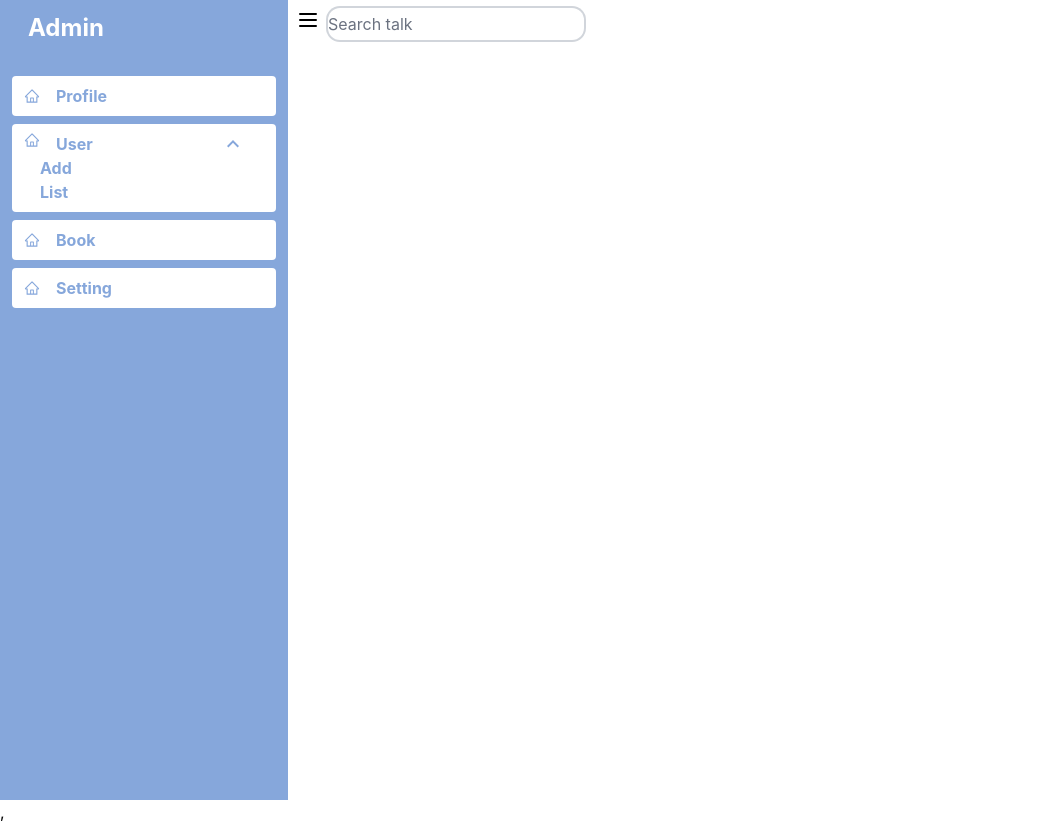
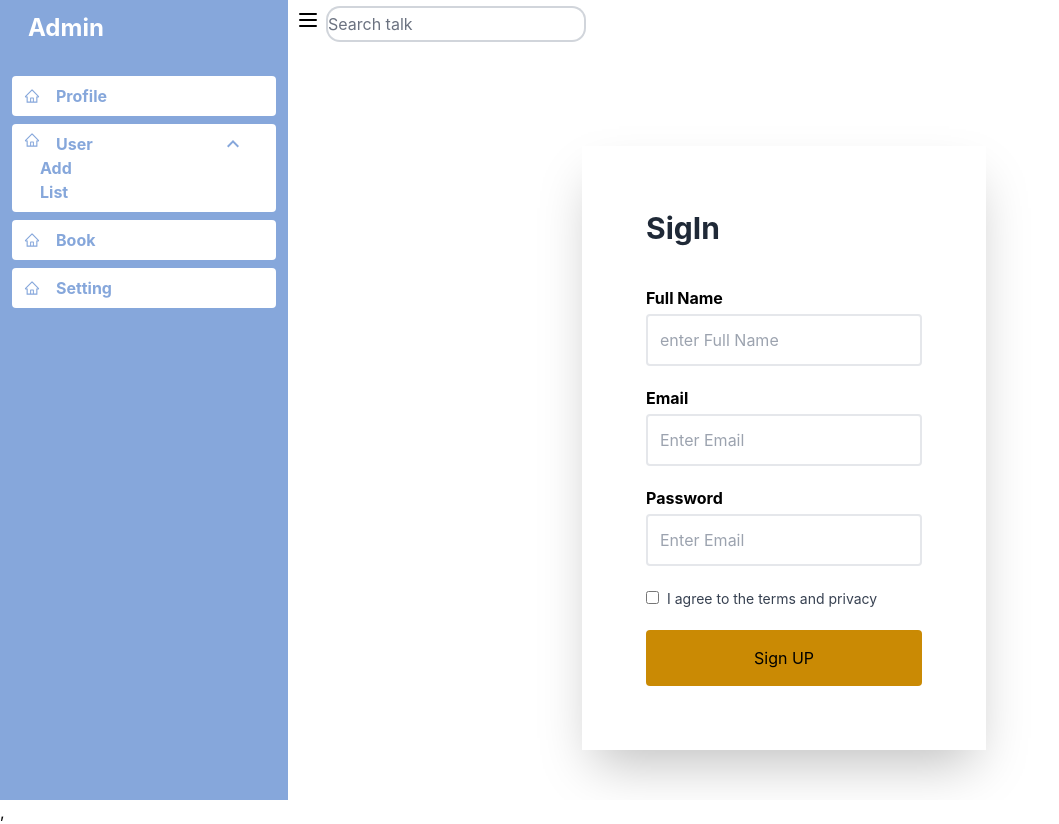
Before and after one commit to aasmitadhakal/Project-, a React (Create React App) app: page /form in a window 1280 px wide. Shown: the whole page, without its empty margins (0-1059 px from the left). Built offline with nearby package versions, Linux system fonts and the light colour scheme.

Commit message:
router added

```diff
--- a/src/App.js
+++ b/src/App.js
@@ -4,6 +4,7 @@ import {Route,Routes} from 'react-router-dom';
 import Paper from "./components/Paper";
 import Navbar from "./components/Navbar";
 import { useState } from "react";
+import Form from "./Form";
 
 // import About from "./About";
 const App = () => {
@@ -32,6 +33,7 @@ const App = () => {
       {/* <Navbar /> */}
     <Route path ='/' element = {<Paper />} />
       <Route path ='/paper' element = {<Paper/>} />
+      <Route path ='/form' element = {<Form/>} />
     </Routes>
     </div>
     </div>
--- /dev/null
+++ b/src/Form.js
@@ -0,0 +1,78 @@
+
+import React,{useState} from 'react';
+import Validation from './Validation'
+const Form =()=>{
+    const [values,setValues] = useState({
+       Fullname:"",
+       email:"",
+       password:"",
+ });
+ const [errors,setErros] =useState({});
+ const handleChange =(event)=>{
+    setValues({
+        ...values,
+        [event.target.name]:event.target.value,
+    }) ;
+ }
+ const handleForSubmit =(event) =>{
+     event.preventDefault(event);
+     setErros(Validation(values));
+ };
+
+
+return (
+ <>
+ <div className='min-h-screen flex items-center justify-center bg-blue-400'>
+     {/* Sigin form */}
+     <div className='bg-white p-16 roundend shadow-2xl '>
+         <h2 className='text-3xl font-bold mb-10 text-gray-800 '>SigIn</h2>
+         <form className='space-y-5 '>
+          <div className=''>
+           <label className='block mb-1 font-bold ' >Full Name</label>
+          <input className='input w-full rounded outline-none border-2 border-gray-200 focus:border-purple-500 text-gray-500  p-3'
+          placeholder='enter Full Name'
+           type ="text" name='fullname'
+            value={values.fullname}
+                onChange={handleChange}>
+            </input>
+            {errors.fullname && <p className='error'>{errors.fullname}</p>}
+          </div>
+           <div>
+          <label className='block mb-1 font-bold '>Email</label>
+         <input className='input w-full rounded outline-none border-2 border-gray-200 focus:border-purple-500 text-gray-500  p-3'
+          placeholder='Enter Email'
+           type ="email"
+            name='email'
+             value={values.email}
+                 onChange={handleChange} >
+            </input>
+            {errors.email && <p className='error'>{errors.email}</p>}
+        </div>
+        <div>
+          <label className='block mb-1 font-bold '>Password</label>
+         <input className='input w-full rounded outline-none border-2 border-gray-200 focus:border-purple-500 text-gray-500  p-3'
+          placeholder='Enter Email'
+           type ="password"
+            name='password'
+             value={values.password}
+                 onChange={handleChange} >
+            </input>
+            {errors.password && <p className='error'>{errors.password}</p>}
+        </div>
+
+     <div>
+     <input type="checkbox" id="agree"></input>
+             <label form="agree" className='ml-2 text-gray-700 text-sm'>I agree to the terms and privacy</label>
+     </div>
+
+     <button className='block bg-yellow-600 hover:bg-purple-300 hover:text-purple-800 w-full p-4 rounded transition-duration-300'
+       onClick={handleForSubmit}
+     >Sign UP</button>
+    </form>
+     </div>
+ </div>
+ </>
+)
+
+};
+export default Form
--- a/src/Sidebars.js
+++ b/src/Sidebars.js
@@ -58,7 +58,9 @@ const Sidebar = ({ toggleSidebar, sidebarOpen }) => {
         </div>
         {toggle &&(
         <div className=''>
-               <h1>Add</h1>
+              <Link to="/form">
+               <span>Add</span>
+               </Link>
                <h1>List</h1>
                </div>
 
--- /dev/null
+++ b/src/Validation.js
@@ -0,0 +1,18 @@
+const Validation = (values) =>{
+
+    let errors ={};
+    if(!values.fullname){
+        errors.fullname="Name is required."
+    }
+   if(!values.email){
+        errors.email="email is required."
+    }
+        if(!values.password){
+            errors.password ="password is required"
+        }else if(values.password.length<5){
+            errors.password ="password must be greater than 5 character"
+        }
+  return errors;
+}
+
+export default Validation
```
